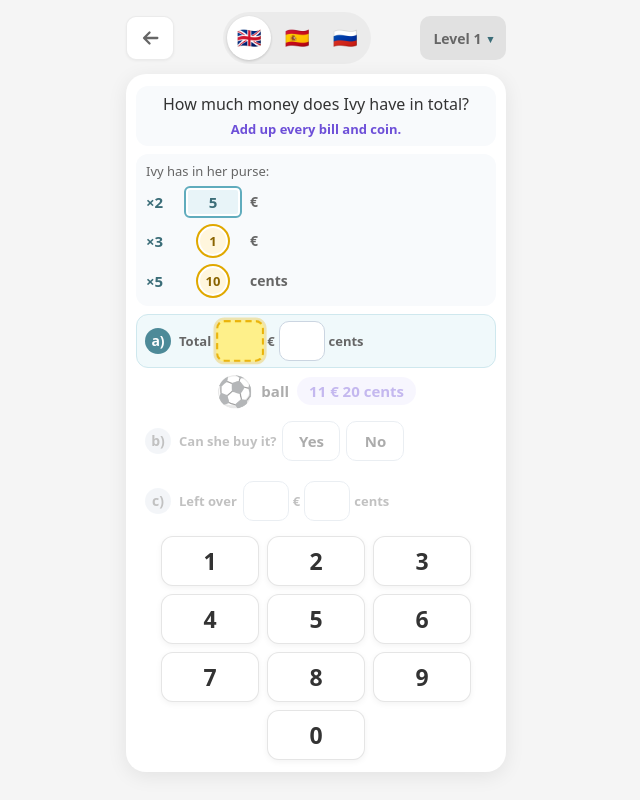
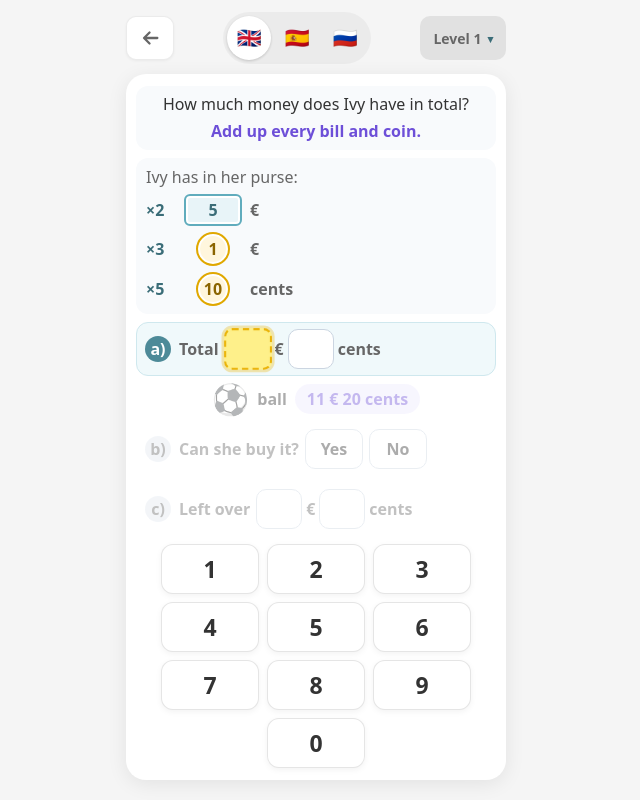
Before and after one commit to Alex-Just/brain-wars, a plain HTML site: page money-problems.html in a window 1280 px wide. Shown: the whole page, without its empty margins (324-964 px from the left). Drawn offline with Linux system fonts and the light colour scheme.

Commit message:
Money problems: one readable text size

```diff
--- a/money-problems.html
+++ b/money-problems.html
@@ -85,6 +85,9 @@
             --coin-border: #E0A800;
             --coin-fill: #FFF6DD;
 
+            /* One size for every text the child reads while playing */
+            --text-size: 16px;
+
             /* Radii & Shadows */
             --radius-sm: 6px;
             --radius-md: 12px;
@@ -287,7 +290,7 @@
         }
 
         .instruction-text {
-            font-size: clamp(14px, 3.8vw, 16px);
+            font-size: var(--text-size);
             font-weight: 500;
             text-align: center;
             color: var(--color-text);
@@ -295,7 +298,7 @@
         }
 
         .instruction-hint {
-            font-size: 13px;
+            font-size: var(--text-size);
             color: var(--color-purple-text);
             font-weight: 600;
             margin-top: 4px;
@@ -315,7 +318,7 @@
         }
 
         .wallet-intro {
-            font-size: 13px;
+            font-size: var(--text-size);
             color: var(--color-text-secondary);
             margin-bottom: 6px;
         }
@@ -333,7 +336,7 @@
         }
 
         .wallet-count {
-            font-size: 15px;
+            font-size: var(--text-size);
             font-weight: 700;
             color: var(--color-primary-text);
             min-width: 30px;
@@ -357,7 +360,7 @@
             border: 2px solid var(--bill-border);
             box-shadow: inset 0 0 0 2px #ffffff;
             color: var(--color-primary-text);
-            font-size: 15px;
+            font-size: var(--text-size);
         }
 
         .money-shape.is-coin {
@@ -369,11 +372,11 @@
             border: 2px solid var(--coin-border);
             box-shadow: inset 0 0 0 2px #ffffff;
             color: #8a6400;
-            font-size: 13px;
+            font-size: var(--text-size);
         }
 
         .wallet-unit {
-            font-size: 14px;
+            font-size: var(--text-size);
             font-weight: 600;
             color: var(--color-text-secondary);
         }
@@ -400,7 +403,7 @@
         }
 
         .item-name {
-            font-size: 15px;
+            font-size: var(--text-size);
             font-weight: 600;
             color: var(--color-text);
         }
@@ -409,7 +412,7 @@
             background: var(--color-purple-light);
             color: var(--color-purple-text);
             font-weight: 700;
-            font-size: 15px;
+            font-size: var(--text-size);
             padding: 4px 12px;
             border-radius: 999px;
             font-variant-numeric: tabular-nums;
@@ -459,7 +462,7 @@
             border-radius: 50%;
             background: #e2e8f0;
             color: var(--color-text-secondary);
-            font-size: 14px;
+            font-size: var(--text-size);
             font-weight: 700;
             display: flex;
             align-items: center;
@@ -485,7 +488,7 @@
         }
 
         .step-short {
-            font-size: 13px;
+            font-size: var(--text-size);
             font-weight: 600;
             color: var(--color-text-secondary);
         }
@@ -566,7 +569,7 @@
         }
 
         .amount-unit {
-            font-size: 13px;
+            font-size: var(--text-size);
             font-weight: 600;
             color: var(--color-text-secondary);
         }
@@ -585,7 +588,7 @@
             background: white;
             color: var(--color-text);
             font-family: inherit;
-            font-size: 15px;
+            font-size: var(--text-size);
             font-weight: 700;
             cursor: pointer;
             transition: border-color 0.15s ease, background-color 0.15s ease, color 0.15s ease;
@@ -742,18 +745,12 @@
             .money-shape.is-bill {
                 width: 48px;
                 height: 28px;
-                font-size: 13px;
             }
 
             .money-shape.is-coin {
                 width: 30px;
                 height: 30px;
                 margin: 0 8px;
-                font-size: 12px;
-            }
-
-            .step-short {
-                font-size: 12px;
             }
         }
 
```
